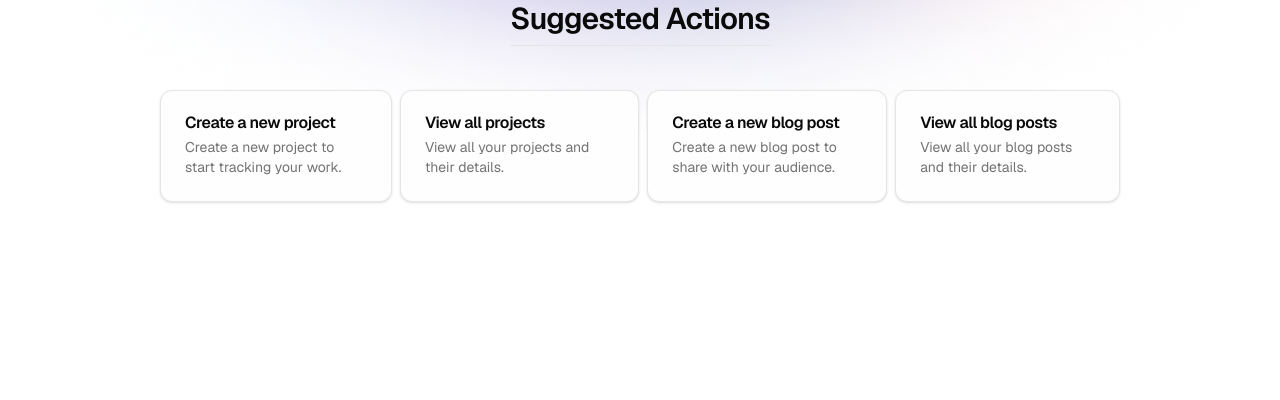
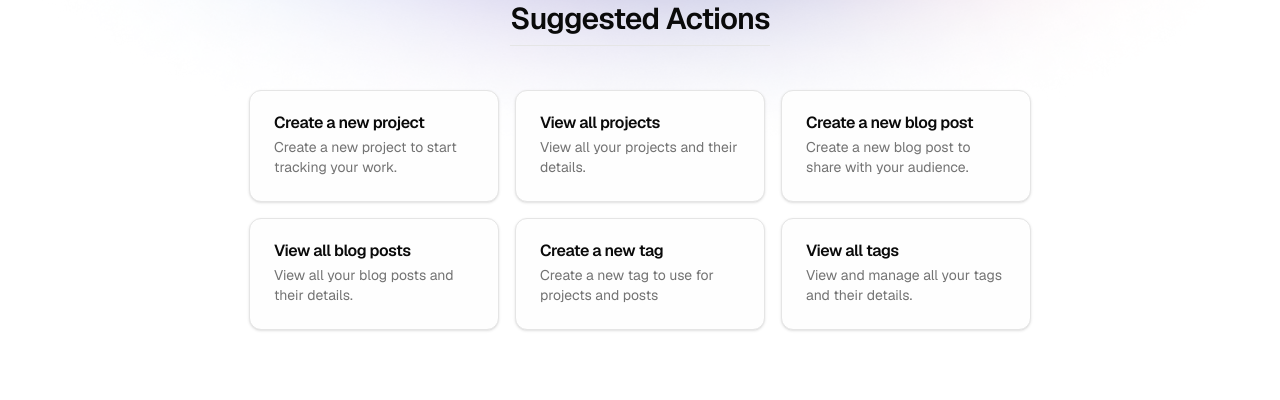
Before and after one commit to tsotimus/tg-port, a Next.js app: page /admin in a window 1280 px wide. Shown: the part 216-616 px from the top of the page. Built offline with nearby package versions, Linux system fonts and the light colour scheme; no server answers.

Commit message:
offline dev + tags suggested actions

```diff
--- a/src/app/admin/tags/[page]/page.tsx
+++ b/src/app/admin/tags/[page]/page.tsx
@@ -3,13 +3,15 @@ import Typography from "@/components/Typography";
 import TagsDisplay from "@/features/Admin/Tags/TagsDisplay";
 import dbConnect from "@/lib/dbConnect";
 import Tag from "@/models/Tag";
+import { type TagDisplay } from "@/types/tag";
+import { type HydratedDocument } from "mongoose";
 import { z } from "zod";
 
 const getTags = async (page: number) => {
     const limit = 25;
     const skip = page * limit; // Adjusted for 0-based page index
     await dbConnect();
-    const tags = await Tag.find({}).skip(skip).limit(limit);
+    const tags = await Tag.find<HydratedDocument<TagDisplay>>({}).skip(skip).limit(limit);
 
     const currentTags = tags.map((tag) => tag.toJSON());
 
--- a/src/features/Admin/Home/SuggestedActions.tsx
+++ b/src/features/Admin/Home/SuggestedActions.tsx
@@ -1,6 +1,5 @@
 "use client";
 
-import Stack from "@/components/layouts/Stack";
 import { Link } from "@/components/Link";
 import {
   Card,
@@ -30,14 +29,24 @@ const ACTIONS = [
     description: "View all your blog posts and their details.",
     link: "/admin/blog",
   },
+  {
+    title: "Create a new tag",
+    description: "Create a new tag to use for projects and posts",
+    link: `/admin/tags/0?createTag=true`,
+  },
+  {
+    title: "View all tags",
+    description: "View and manage all your tags and their details.",
+    link: "/admin/tags",
+  },
 ];
 
 const SuggestedActions = () => {
   return (
-    <Stack direction="row" className="py-5">
+    <div className="py-5 flex flex-wrap gap-4 justify-center">
       {ACTIONS.map(({ link, title, description }) => (
         <Link key={link} href={link}>
-          <Card>
+          <Card className="max-w-[250px]">
             <CardHeader>
               <CardTitle>{title}</CardTitle>
               <CardDescription>{description}</CardDescription>
@@ -45,7 +54,7 @@ const SuggestedActions = () => {
           </Card>
         </Link>
       ))}
-    </Stack>
+    </div>
   );
 };
 
--- a/src/features/Admin/Tags/TagsDisplay.tsx
+++ b/src/features/Admin/Tags/TagsDisplay.tsx
@@ -39,6 +39,8 @@ const COLUMNS: ColumnDef<TagDisplay, string | number>[] = [
         },
     },
 ];
+
+//TODO: Replace with Nuqs
 
 const TagsDisplay = ({tags}:TagDisplayProps) => {
     const router = useRouter();
--- a/src/middleware.ts
+++ b/src/middleware.ts
@@ -1,6 +1,8 @@
 import { clerkMiddleware, createRouteMatcher } from "@clerk/nextjs/server";
 
-const isProtectedRoute = createRouteMatcher(["/admin(.*)", "/api/admin(.*)"]);
+const PROTECTED_ROUTES = ["/admin(.*)", "/api/admin(.*)"]
+const CURRENTLY_PROTECTED_ROUTES = process.env.IS_OFFLINE_DEV === "true" ? [] : PROTECTED_ROUTES
+const isProtectedRoute = createRouteMatcher(CURRENTLY_PROTECTED_ROUTES);
 
 export default clerkMiddleware((auth, req) => {
   if (isProtectedRoute(req)) auth().protect();
```
Also changed, not shown: env.d.ts (added, +11 -0 lines), 1 other file (tests, documents, lock files or other folders).
